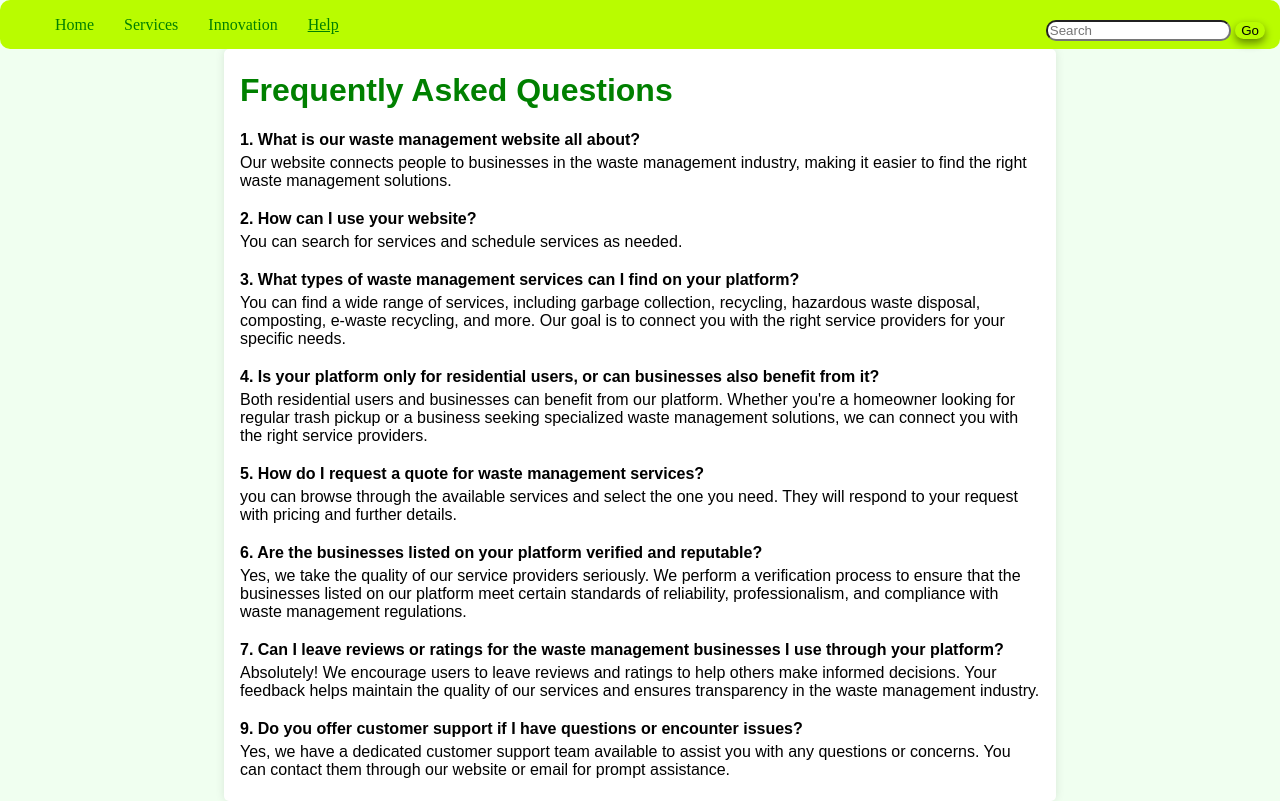
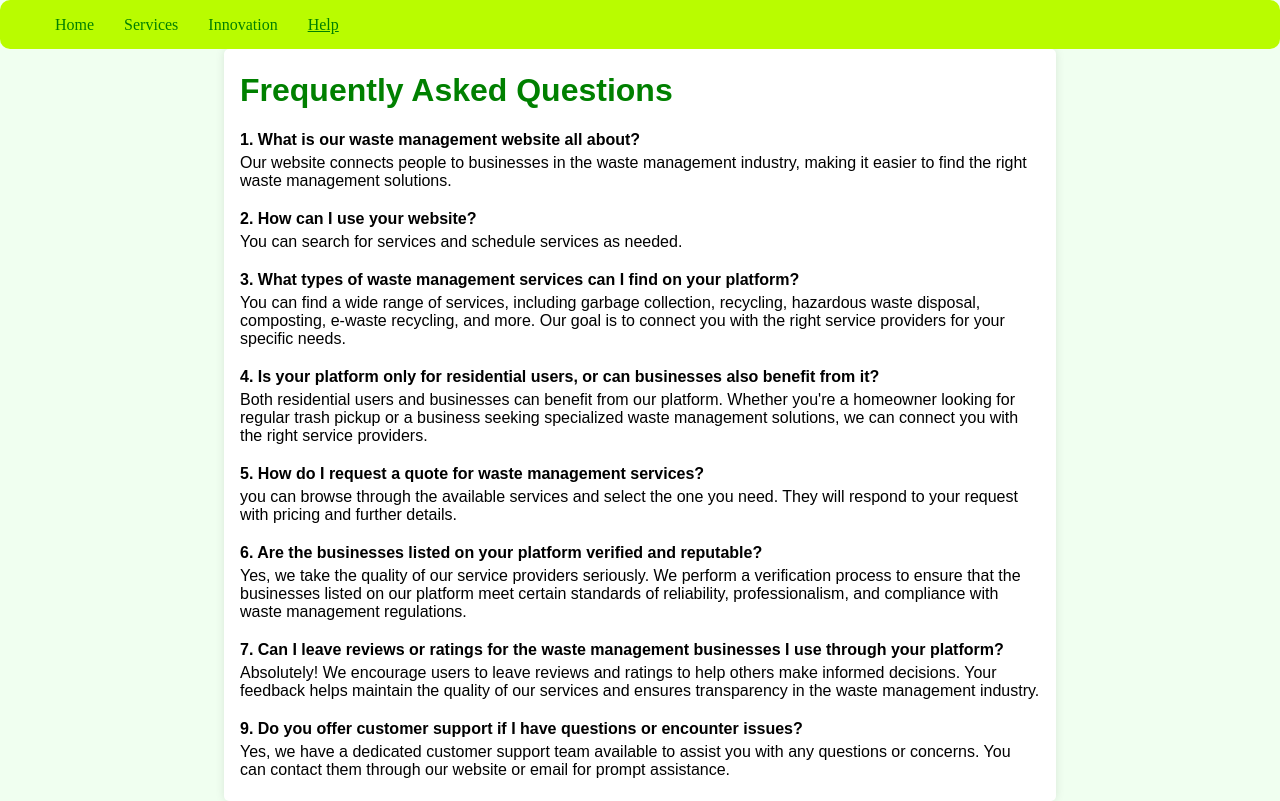
Before and after one commit to Puffy3/Ecolution, a plain HTML site: page Ecolution/Faq.html in a window 1280 px wide. Shown: the top 801 px of the page. Drawn offline with Linux system fonts and the light colour scheme; grey boxes are pictures that could not be loaded.

Commit message:
removed the search bar

```diff
--- a/Ecolution/Faq.html
+++ b/Ecolution/Faq.html
@@ -66,7 +66,7 @@
                 </li>
             </ul>
         </span>
-        <span class="searchbox" style="order: 2">
+        <!-- <span class="searchbox" style="order: 2">
             <form action="#">
                 <input class="srchbar" type="text" placeholder="Search">
 
@@ -75,7 +75,7 @@
 
 
             </form>
-        </span>
+        </span> -->
     </div>
 
     <div class="container">
```
Also changed, not shown: Ecolution/cnt.html (+2 -2 lines), Ecolution/index.html (+2 -2 lines), Ecolution/service.html (+2 -2 lines).
